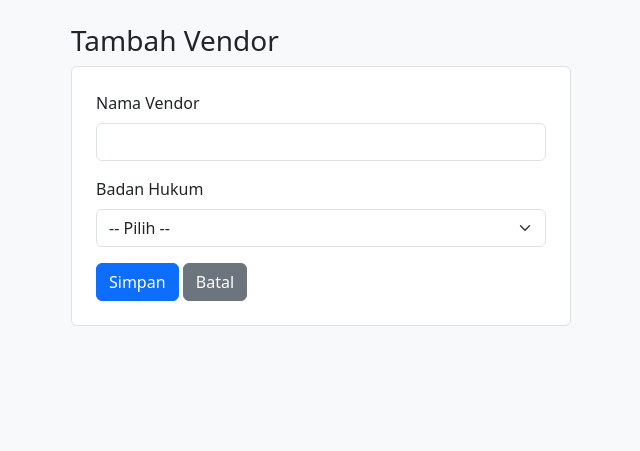
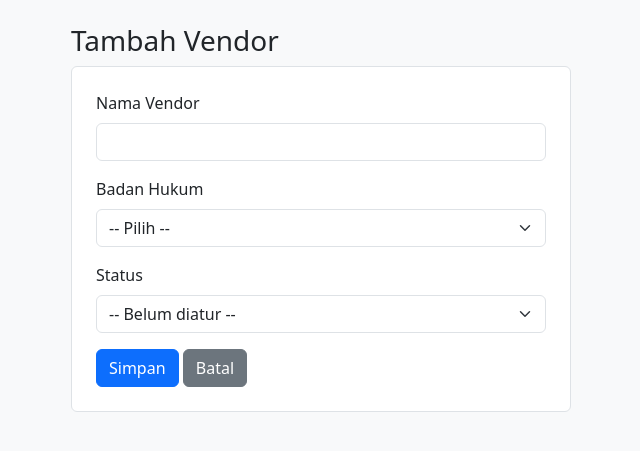
Before and after one commit to carynsaranga/PetShop, a PHP site: page /vendor_form.php in a window 1280 px wide. Shown: the part 56-507 px from the top of the page, without its empty margins (11-651 px from the left). Run offline with PHP 8.4, Linux system fonts and the light colour scheme.

Commit message:
tambah status aktif nonaktif di edit vendor

```diff
--- a/vendor_form.php
+++ b/vendor_form.php
@@ -3,15 +3,20 @@
 include 'koneksi.php';
 
 $id = $_GET['id'] ?? null;
-$data = ['nama_vendor' => '', 'badan_hukum' => ''];   // isi awal form tambah
+$data = ['nama_vendor' => '', 'badan_hukum' => '', 'status' => ''];   // isi awal form tambah
 $error = '';
 
-// Daftar badan hukum: kode => label
+// Daftar pilihan: kode => label
 $daftar_badan_hukum = [
     'P' => 'PT',
     'C' => 'CV',
     'U' => 'UD',
     'L' => 'Lainnya',
+];
+
+$daftar_status = [
+    'A' => 'Aktif',
+    'N' => 'Nonaktif',
 ];
 
 // --- Kalau mode EDIT: ambil data lama ---
@@ -29,22 +34,30 @@ if ($id) {
 if ($_SERVER['REQUEST_METHOD'] == 'POST') {
     $nama        = trim($_POST['nama_vendor'] ?? '');
     $badan_hukum = trim($_POST['badan_hukum'] ?? '');
+    $status      = trim($_POST['status'] ?? '');
 
-    if ($nama == '' || !array_key_exists($badan_hukum, $daftar_badan_hukum)) {
-        $error = 'Nama vendor dan badan hukum wajib diisi.';
+    // status boleh kosong, tapi kalau diisi harus kode yang valid
+    $status_valid = ($status === '' || array_key_exists($status, $daftar_status));
+
+    if ($nama == '' || !array_key_exists($badan_hukum, $daftar_badan_hukum) || !$status_valid) {
+        $error = 'Nama vendor dan badan hukum wajib diisi dengan benar.';
         $data['nama_vendor'] = $nama;
         $data['badan_hukum'] = $badan_hukum;
+        $data['status']      = $status;
     } else {
+        // status kosong disimpan sebagai NULL
+        $status_db = ($status === '') ? null : $status;
+
         if ($id) {
             // UPDATE
-            $stmt = $koneksi->prepare("UPDATE vendor SET nama_vendor = ?, badan_hukum = ? WHERE idvendor = ?");
-            $stmt->bind_param("ssi", $nama, $badan_hukum, $id);
+            $stmt = $koneksi->prepare("UPDATE vendor SET nama_vendor = ?, badan_hukum = ?, status = ? WHERE idvendor = ?");
+            $stmt->bind_param("sssi", $nama, $badan_hukum, $status_db, $id);
             $stmt->execute();
             pindah('vendor.php', 'sukses', 'Vendor berhasil diubah.');
         } else {
             // CREATE
-            $stmt = $koneksi->prepare("INSERT INTO vendor (nama_vendor, badan_hukum, status) VALUES (?, ?, 'A')");
-            $stmt->bind_param("ss", $nama, $badan_hukum);
+            $stmt = $koneksi->prepare("INSERT INTO vendor (nama_vendor, badan_hukum, status) VALUES (?, ?, ?)");
+            $stmt->bind_param("sss", $nama, $badan_hukum, $status_db);
             $stmt->execute();
             pindah('vendor.php', 'sukses', 'Vendor berhasil ditambah.');
         }
@@ -76,6 +89,17 @@ include 'header.php';
             <?php endforeach; ?>
         </select>
     </div>
+    <div class="mb-3">
+        <label class="form-label">Status</label>
+        <select name="status" class="form-select">
+            <option value="" <?= ($data['status'] ?? '') === '' ? 'selected' : '' ?>>-- Belum diatur --</option>
+            <?php foreach ($daftar_status as $kode => $label): ?>
+                <option value="<?= e($kode) ?>" <?= ($data['status'] ?? '') === $kode ? 'selected' : '' ?>>
+                    <?= e($label) ?>
+                </option>
+            <?php endforeach; ?>
+        </select>
+    </div>
     <button type="submit" class="btn btn-primary">Simpan</button>
     <a href="vendor.php" class="btn btn-secondary">Batal</a>
 </form>
```
